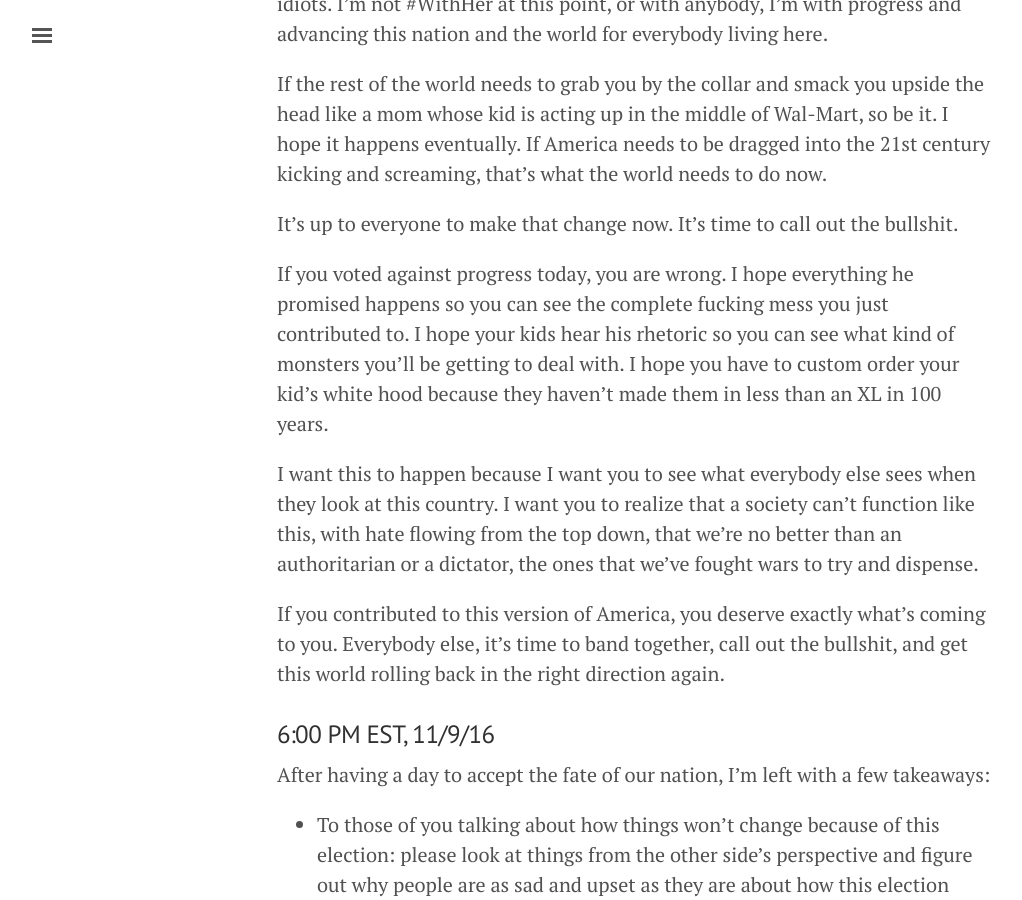
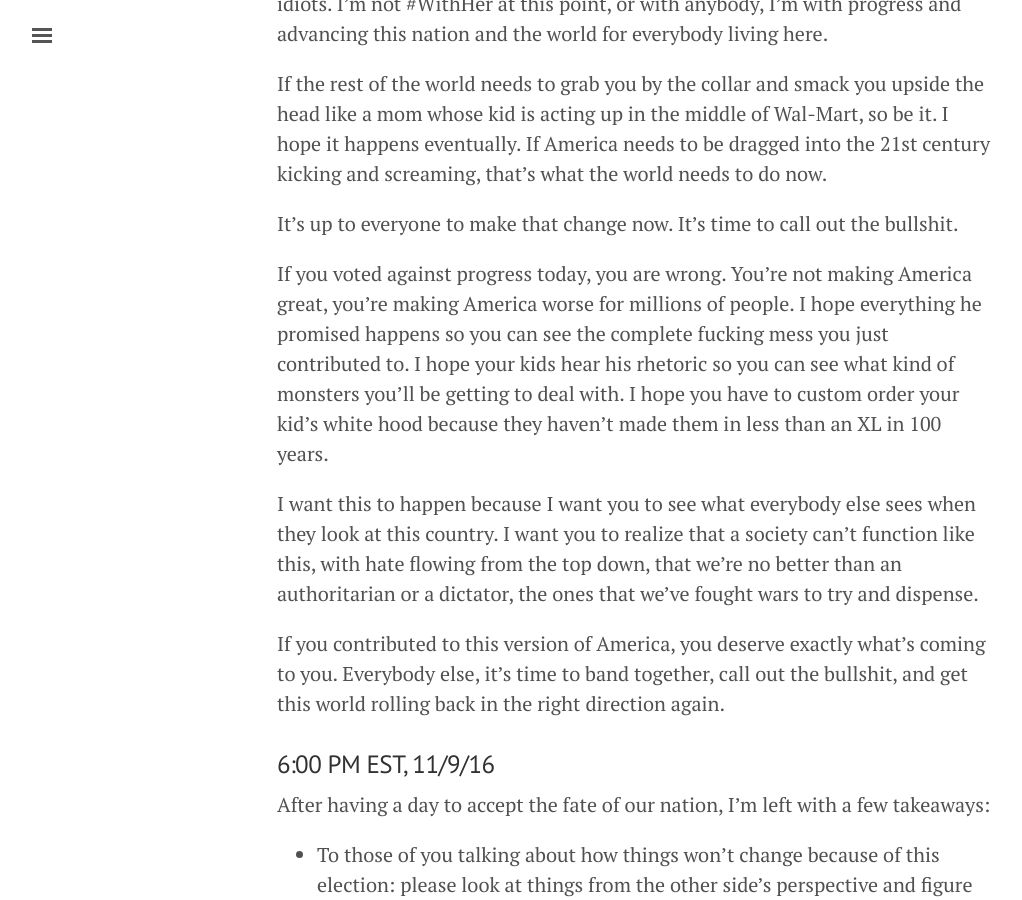
Before and after one commit to bkraeling/bkraeling.github.io, a Jekyll site: the page built from _posts/2016-11-09-on-america.md, in a window 1280 px wide and 900 px high, scrolled down 2596 px. Shown: the whole window, without its empty margins (3-1025 px from the left). Built offline with Jekyll 4.4.1, drawn with Linux system fonts in a browser that asks for light colours.

Commit message:
whatever

```diff
--- a/_posts/2016-11-09-on-america.md
+++ b/_posts/2016-11-09-on-america.md
@@ -35,7 +35,7 @@ If the rest of the world needs to grab you by the collar and smack you upside th
 
 It’s up to everyone to make that change now. It’s time to call out the bullshit.
 
-If you voted against progress today, you are wrong. I hope everything he promised happens so you can see the complete fucking mess you just contributed to. I hope your kids hear his rhetoric so you can see what kind of monsters you’ll be getting to deal with. I hope you have to custom order your kid’s white hood because they haven’t made them in less than an XL in 100 years.
+If you voted against progress today, you are wrong. You're not making America great, you're making America worse for millions of people. I hope everything he promised happens so you can see the complete fucking mess you just contributed to. I hope your kids hear his rhetoric so you can see what kind of monsters you’ll be getting to deal with. I hope you have to custom order your kid’s white hood because they haven’t made them in less than an XL in 100 years.
 
 I want this to happen because I want you to see what everybody else sees when they look at this country. I want you to realize that a society can’t function like this, with hate flowing from the top down, that we’re no better than an authoritarian or a dictator, the ones that we’ve fought wars to try and dispense.
 
```
